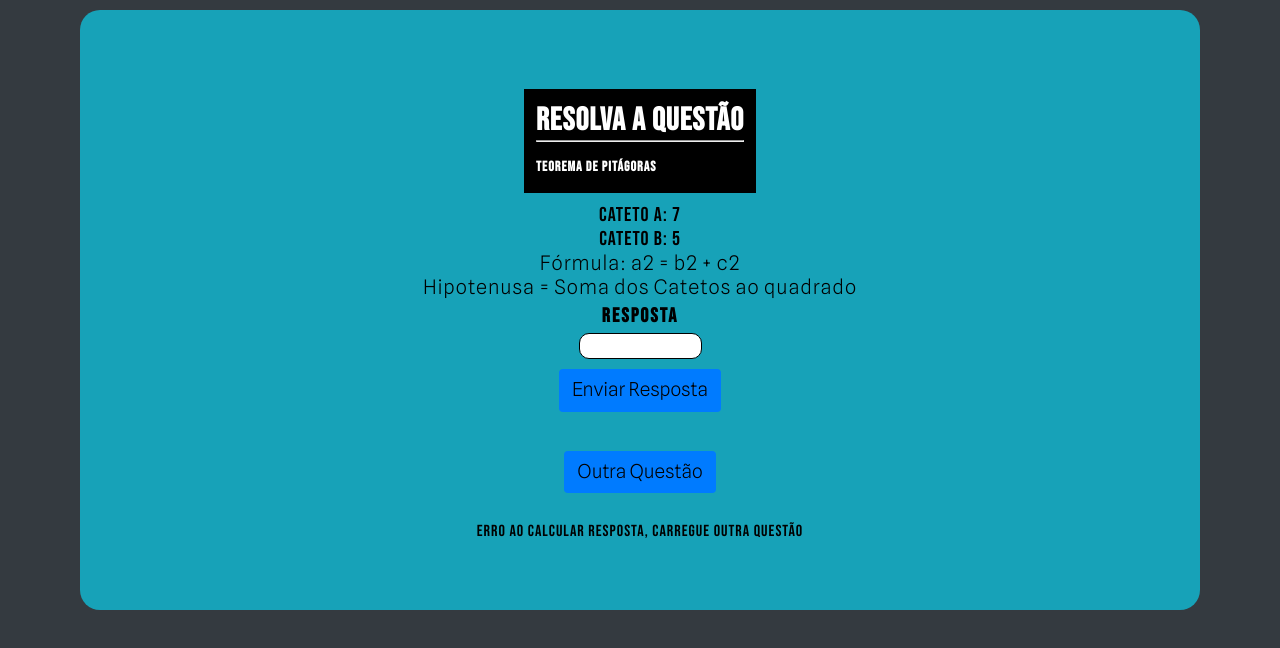
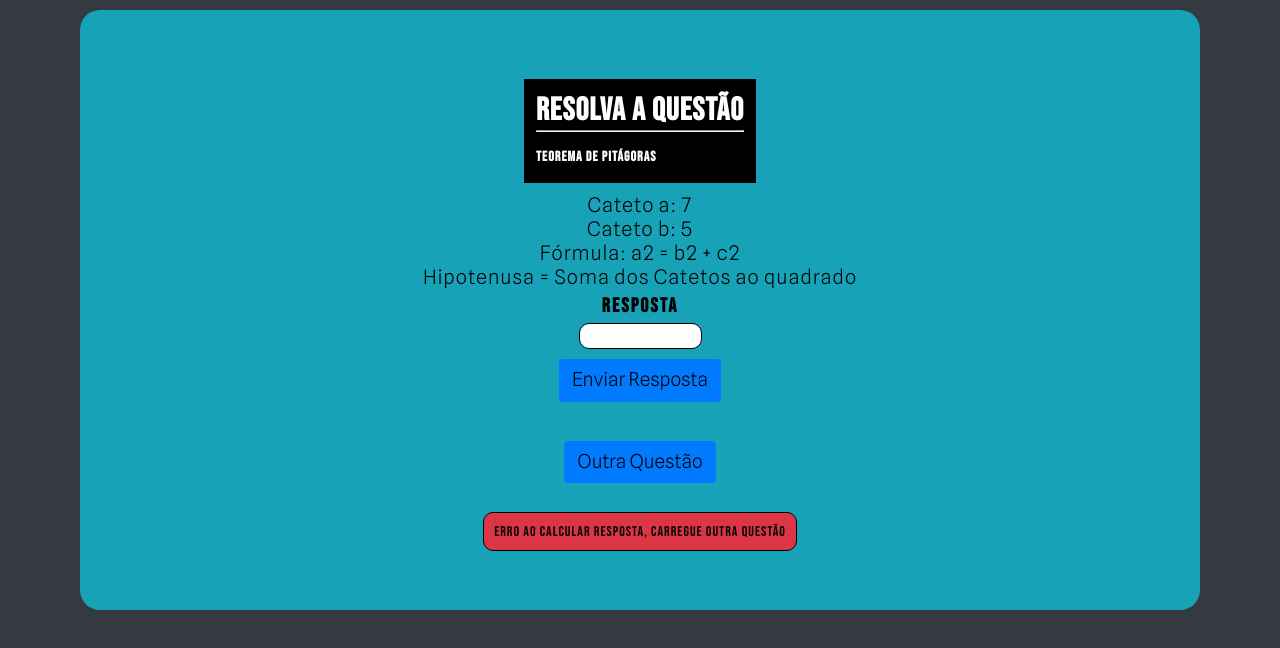
Before and after one commit to GuilhermeSousaDev/Random-Question-Math, a React (Create React App) app: page /exercicio/pitagoras in a window 1280 px wide. Shown: the top 648 px of the page. Built offline with nearby package versions, Linux system fonts and the light colour scheme.

Commit message:
Ajuste visual no tratamento de erro no load da questão

```diff
--- a/src/components/BhaskaraX1X2/index.tsx
+++ b/src/components/BhaskaraX1X2/index.tsx
@@ -86,6 +86,8 @@ const BhaskaraX1X2: FC<IProp> = ({ delta, a, b }) => {
                 <Response color={'#dc3545'}>{ msgX2 }</Response>
             }
 
+            {x1 && x2? console.log(x1, x2) : ''}
+
             <Button onClick={submitResponse}>Enviar</Button>
         </>
     )
--- a/src/pages/bhaskara/index.tsx
+++ b/src/pages/bhaskara/index.tsx
@@ -33,7 +33,7 @@ const Bhaskara: FC = () => {
         const randomCoefficientA = [1, -1, 10];
         const randomCoefficientArrayIndex = Math.floor(Math.random() * randomCoefficientA.length);
 
-        //randomArrayIndex and variable randoms alternate between a negative and positive value of A and B in the equation
+        //randomArrayIndex and randoms variable alternate between a negative and positive value of A, B and c in the equation
         setA(Math.floor(Math.random() * randomCoefficientA[randomCoefficientArrayIndex]));
         setB(Math.floor(Math.random() * randoms[randomArrayIndex]));
         setC(Math.floor(Math.random() * randoms[otherRandomArrayIndex]));
@@ -91,8 +91,13 @@ const Bhaskara: FC = () => {
 
             {!msg?
                 res?
-                    'Resposta Pronta, Tente Resolver' :
-                    'Erro ao calcular resposta, carregue outra questão'
+                    <Response color={'#28a745'}>
+                        Resposta Pronta, Tente Resolver
+                    </Response>
+                    :
+                    <Response color={'#dc3545'}>
+                        Erro ao calcular resposta, carregue outra questão
+                    </Response>
                 : ''
             }
         </Container>
--- a/src/pages/pitagoras/index.tsx
+++ b/src/pages/pitagoras/index.tsx
@@ -101,8 +101,13 @@ const Convert: React.FC = () => {
 
             {!msg?
                 res?
-                    'Resposta Pronta, Tente Resolver' :
-                    'Erro ao calcular resposta, carregue outra questão'
+                    <Response color={'#28a745'}>
+                        Resposta Pronta, Tente Resolver
+                    </Response>
+                    :
+                    <Response color={'#dc3545'}>
+                        Erro ao calcular resposta, carregue outra questão
+                    </Response>
                 : ''
             }
         </Container>
--- a/src/pages/vel_media/index.tsx
+++ b/src/pages/vel_media/index.tsx
@@ -80,10 +80,16 @@ const VelMedia: FC = () => {
                     <Response color={'#dc3545'}>{ msg }</Response>
                 : ''
             }
+
             {!msg?
                 res?
-                    'Resposta Pronta, Tente resolver' :
-                    'Erro ao calcular resposta, carregue outra questão'
+                    <Response color={'#28a745'}>
+                        Resposta Pronta, Tente Resolver
+                    </Response>
+                    :
+                    <Response color={'#dc3545'}>
+                        Erro ao calcular resposta, carregue outra questão
+                    </Response>
                 : ''
             }
         </Container>
--- a/src/style/globalStyle.ts
+++ b/src/style/globalStyle.ts
@@ -16,6 +16,7 @@ export const Container = styled.div`
     div {
         font-size: 20px;
         letter-spacing: 1px;
+        font-family: 'Spline Sans', sans-serif;
     }
     h4 {
         font-size: 20px;
```
